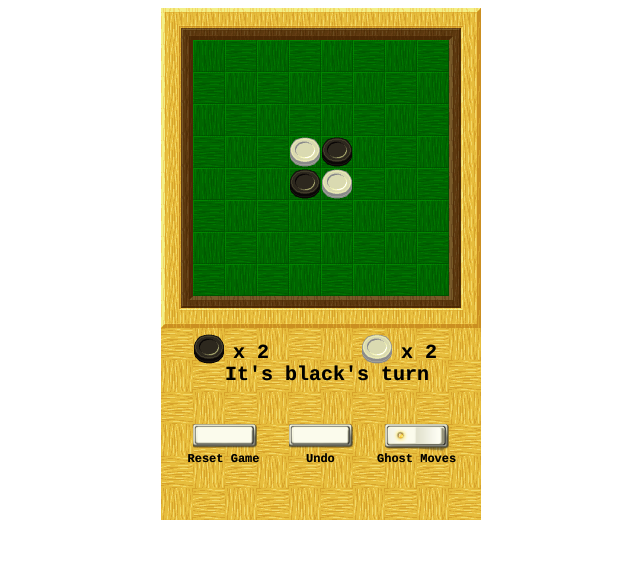
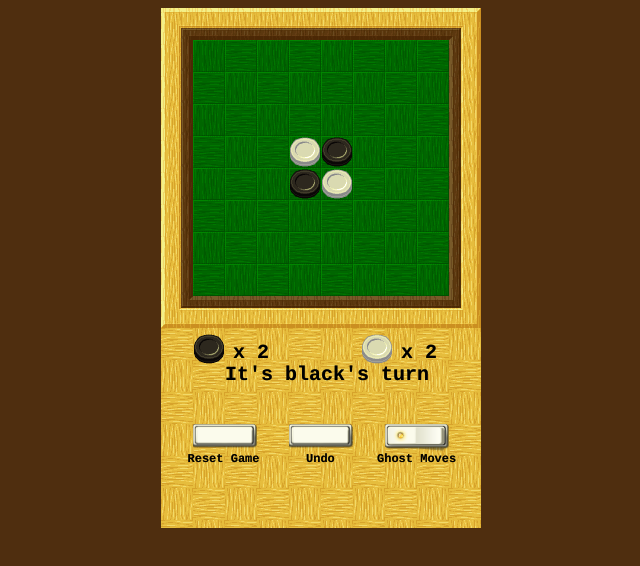
Before and after one commit to DropTheLogic/Reversi, a plain HTML site: page index.html in a window 1280 px wide. Shown: the whole page, without its empty margins (319-959 px from the left). Drawn offline with Linux system fonts and the light colour scheme.

Commit message:
feat: Add page background color and button animation
* Add event listener for mouse press which tells buttons to display
  an alternate image. Using a boolian mouseDown which resets after
  user clicks, the print button checks for mouse location and
  deploys the appropriate image.

* Update style.css to include colored background and update engine.js
  to extend scoreboard image to the edge of the canvas element

```diff
--- a/css/style.css
+++ b/css/style.css
@@ -1,3 +1,8 @@
 body {
     text-align: center;
+	background-color: #4F2E0F;
 }
+
+.game {
+	/*border: 3px double grey;*/
+}
--- a/js/app.js
+++ b/js/app.js
@@ -34,6 +34,7 @@ var turn;
 // Holds move request coordinates and current mouse coordinates
 var moveRequest = {};
 var mouseLoc = {};
+var mouseDown = false;
 
 // Allows visable pieces previewing move
 var allowGhosts = true;
@@ -68,6 +69,7 @@ document.addEventListener("mouseup", function (event) {
 		copyArray(board.spaces, lastMove);
 	}
 	moveRequest = mouseLoc;
+	mouseDown = false;
 }, false);
 
 // Watches mouse movements for ghost overlays
@@ -85,6 +87,11 @@ document.addEventListener("mousemove", function (event) {
 		'x' : Math.floor(x / space.width),
 		'y' : Math.floor(y / space.height)
 	};
+}, false);
+
+// Returns true if mouse button is pressed
+document.addEventListener("mousedown", function (event) {
+	mouseDown = true;
 }, false);
 
 // Tabulate score by simply adding all the pieces of each color on the board
@@ -748,7 +755,13 @@ Scoreboard.prototype.printButton = function(label, xPosSpace) {
 	var x = (space.width * xPosSpace + 32) - (label.length * 7.5 / 2);
 	ctx.fillText(label, x, ghostOnY + 38);
 	// Display button
-	var buttonSprite = Resources.get('images/button.png');
+	// Display image (up or down) based on if user click's on
+	//  button's location on the board
+	var buttonSprite = Resources.get((mouseDown && mouseLoc.y === 12 &&
+									  (mouseLoc.x >= xPosSpace - 1 &&
+									  mouseLoc.x <= xPosSpace)) ?
+									 'images/buttonPress.png' :
+									 'images/button.png');
 	ctx.drawImage(buttonSprite, space.width * xPosSpace, ghostOnY, 64, 26);
 };
 
--- a/js/engine.js
+++ b/js/engine.js
@@ -226,7 +226,7 @@ var Engine = (function(global) {
 
         // Print scoreboard background
         for (row = 0; row < numRows; row++) {
-        	for (col = 10; col < 16; col++) {
+			for (col = 10; col < 17; col++) {
         		// Find if row number is even
                 if (row % 2 === 0) {
                     // and column number is even, put light space
@@ -313,6 +313,7 @@ var Engine = (function(global) {
 		'images/wood.png',
 		'images/switch.png',
 		'images/button.png',
+		'images/buttonPress.png',
 		'images/woodOrig.png'
     ]);
     Resources.onReady(init);
```
Also changed, not shown: images/buttonPress.png (added).
